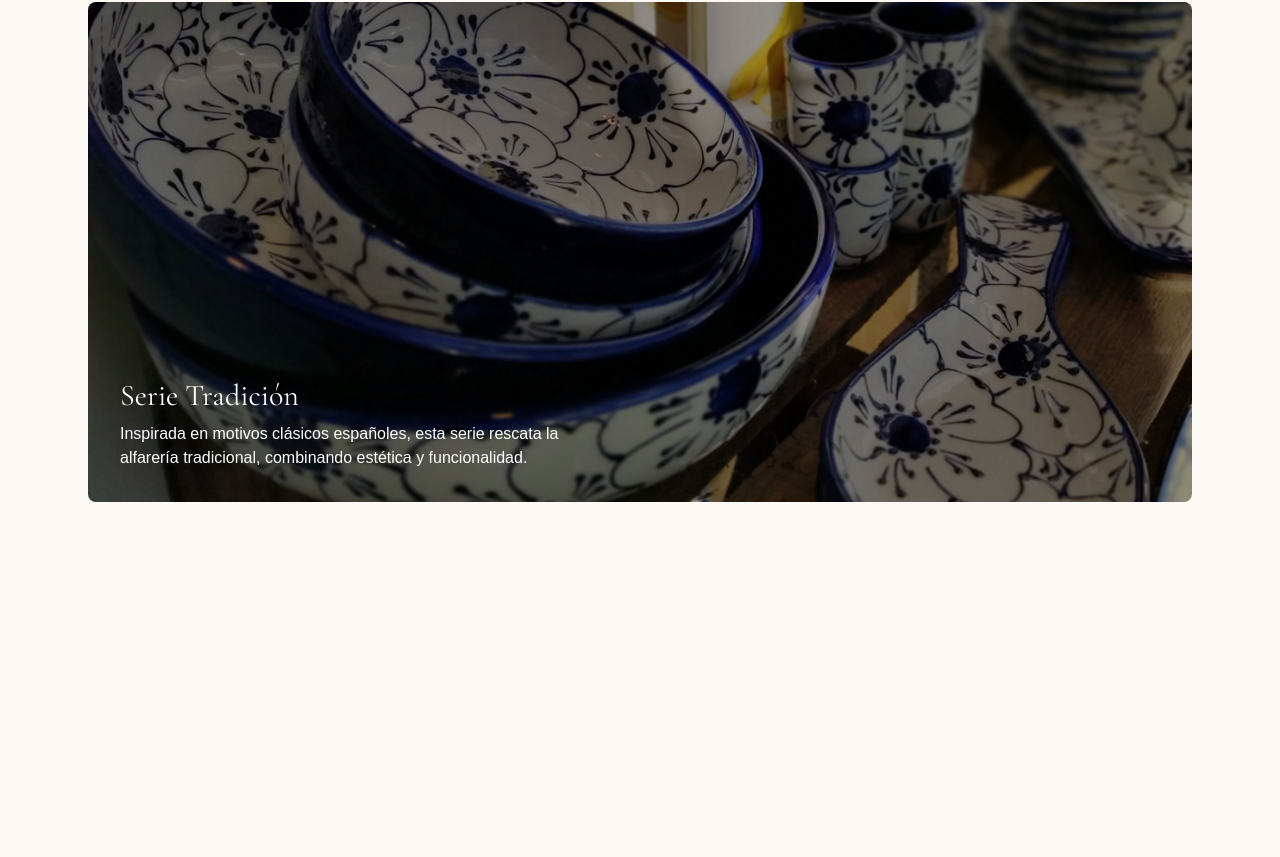
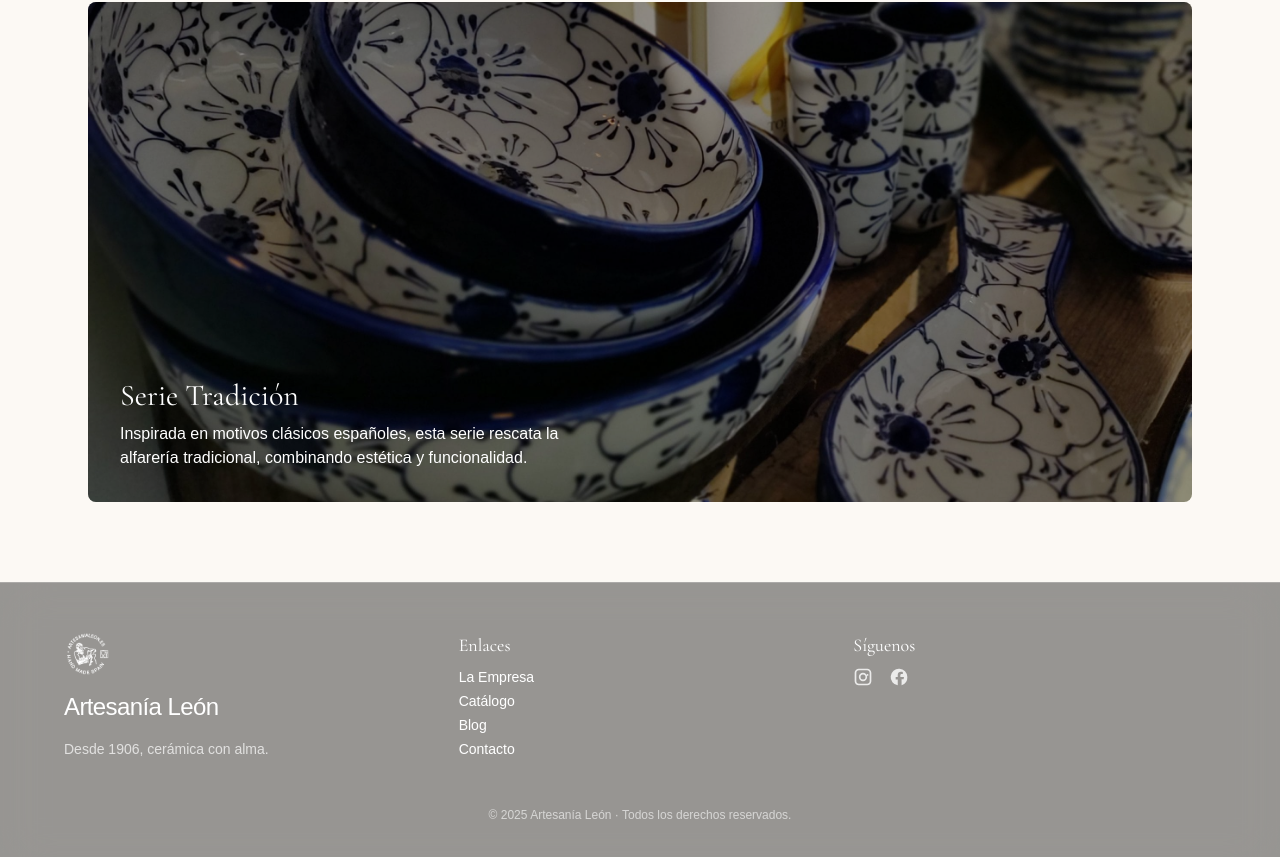
Before and after one commit to jmquero92/ArtesaniaLeon, a Next.js app: page / in a window 1280 px wide. Shown: the part 2774-3631 px from the top of the page. Before the commit the page ends 3356 px from the top, so only its background shows below. Built offline with nearby package versions, Linux system fonts and the light colour scheme.

Commit message:
v2.3.4.1

```diff
--- a/app/page.tsx
+++ b/app/page.tsx
@@ -3,6 +3,7 @@ import Hero from "@/components/Hero";
 import Historia from "@/components/Historia";
 import VerComoTrabajamos from "@/components/VerComoTrabajamos";
 import NuestrosProductos from "@/components/NuestrosProductos";
+import Footer from "@/components/Footer";
 
 export default function Home() {
   return (
@@ -13,6 +14,7 @@ export default function Home() {
         <Historia />
         <VerComoTrabajamos />
         <NuestrosProductos />
+        <Footer/>
       </main>
     </>
   );
--- /dev/null
+++ b/components/Footer.tsx
@@ -0,0 +1,55 @@
+// components/Footer.tsx
+"use client";
+
+import Image from "next/image";
+import Link from "next/link";
+
+export default function Footer() {
+  return (
+    <footer className="bg-black/40 backdrop-blur-xl text-white py-12 px-6 border-t border-white/20">
+      <div className="max-w-6xl mx-auto grid grid-cols-1 md:grid-cols-3 gap-8 text-center md:text-left">
+        {/* Logo + Nombre */}
+        <div className="flex flex-col items-center md:items-start space-y-4">
+          <Image src="/logo.png" alt="Logo Artesanía León" width={48} height={48} />
+          <h2 className="text-2xl font-diskus tracking-tight">Artesanía León</h2>
+          <p className="text-sm text-white/70">Desde 1906, cerámica con alma.</p>
+        </div>
+
+        {/* Enlaces */}
+        <div className="space-y-2">
+          <h3 className="text-lg font-cormorant mb-2">Enlaces</h3>
+          <ul className="space-y-1 text-sm font-light">
+            <li><Link href="#quienes-somos" className="hover:underline">La Empresa</Link></li>
+            <li><Link href="/catalogo" className="hover:underline">Catálogo</Link></li>
+            <li><Link href="#blog" className="hover:underline">Blog</Link></li>
+            <li><Link href="#contacto" className="hover:underline">Contacto</Link></li>
+          </ul>
+        </div>
+
+        {/* Redes sociales */}
+        <div className="space-y-2">
+          <h3 className="text-lg font-cormorant mb-2">Síguenos</h3>
+          <div className="flex justify-center md:justify-start gap-4 text-white/80">
+            {/* Instagram */}
+            <a href="#" aria-label="Instagram" className="hover:text-[#e57373] transition">
+              <svg className="w-5 h-5" fill="currentColor" viewBox="0 0 24 24">
+                <path d="M7 2C4.243 2 2 4.243 2 7v10c0 2.757 2.243 5 5 5h10c2.757 0 5-2.243 5-5V7c0-2.757-2.243-5-5-5H7zm10 2c1.654 0 3 1.346 3 3v10c0 1.654-1.346 3-3 3H7c-1.654 0-3-1.346-3-3V7c0-1.654 1.346-3 3-3h10zM12 7a5 5 0 100 10 5 5 0 000-10zm0 2a3 3 0 110 6 3 3 0 010-6zm5.5-.5a1 1 0 110 2 1 1 0 010-2z" />
+              </svg>
+            </a>
+            {/* Facebook */}
+            <a href="#" aria-label="Facebook" className="hover:text-[#e57373] transition">
+              <svg className="w-5 h-5" fill="currentColor" viewBox="0 0 24 24">
+                <path d="M22 12a10 10 0 10-11.5 9.95v-7.05H8v-2.9h2.5V9.6c0-2.5 1.5-3.9 3.8-3.9 1.1 0 2.3.2 2.3.2v2.5h-1.3c-1.3 0-1.7.8-1.7 1.6v1.9H18l-.5 2.9h-2.4v7.05A10 10 0 0022 12z" />
+              </svg>
+            </a>
+          </div>
+        </div>
+      </div>
+
+      {/* Línea final */}
+      <div className="mt-12 text-xs text-center text-white/60">
+        © {new Date().getFullYear()} Artesanía León · Todos los derechos reservados.
+      </div>
+    </footer>
+  );
+}
```
